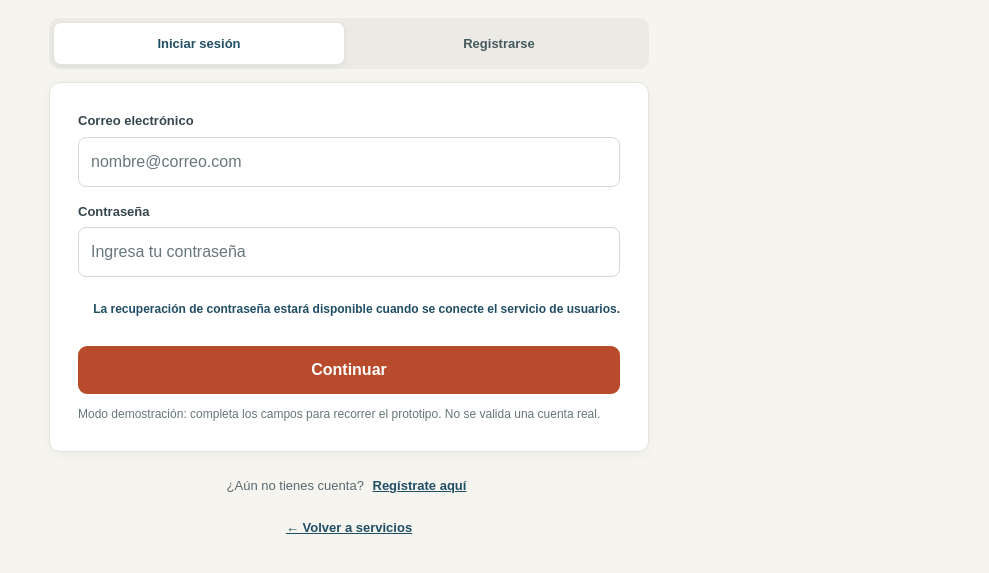
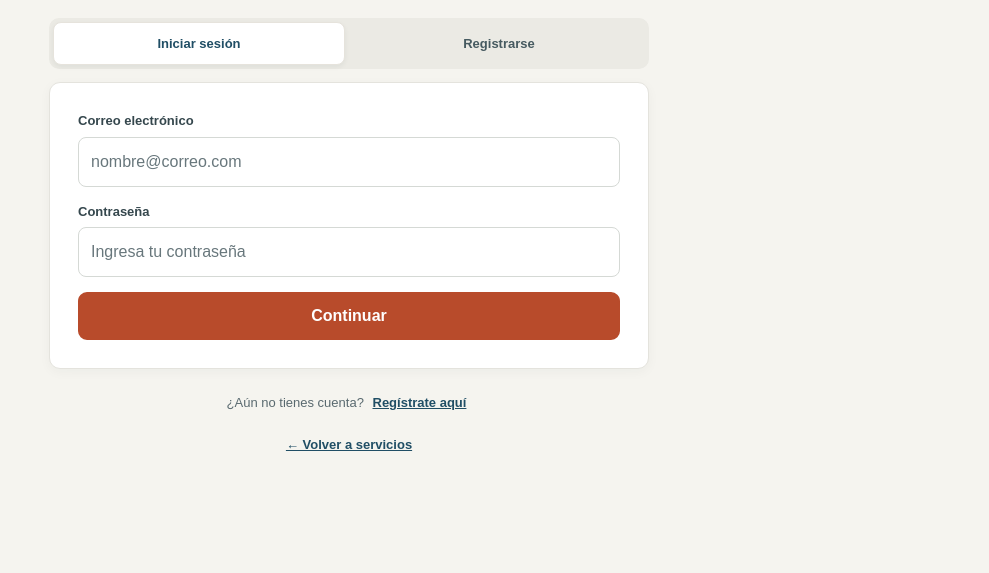
Before and after one commit to huberalexander23/VozYControl, a website: page login.html in a window 1280 px wide. Shown: the part 211-784 px from the top of the page, without its empty margins (291-1280 px from the left). Drawn offline with Linux system fonts and the light colour scheme.

Commit message:
Remove visible prototype guidance text

```diff
--- a/login.html
+++ b/login.html
@@ -22,9 +22,7 @@
     <form id="login-form" novalidate>
       <div class="field"><label for="login-email">Correo electrónico</label><input type="email" id="login-email" name="email" placeholder="nombre@correo.com" autocomplete="email" required></div>
       <div class="field"><label for="login-password">Contraseña</label><input type="password" id="login-password" name="password" placeholder="Ingresa tu contraseña" autocomplete="current-password" required></div>
-      <p class="helper-link">La recuperación de contraseña estará disponible cuando se conecte el servicio de usuarios.</p>
       <button type="submit" class="btn btn-accent btn-full">Continuar</button>
-      <p id="login-message" class="form-note" role="status" aria-live="polite">Modo demostración: completa los campos para recorrer el prototipo. No se valida una cuenta real.</p>
     </form>
   </section>
   <section class="auth-panel" id="panel-register" role="tabpanel" aria-labelledby="tab-register" hidden>
@@ -33,7 +31,6 @@
       <div class="field"><label for="reg-email">Correo electrónico</label><input type="email" id="reg-email" name="email" placeholder="nombre@correo.com" autocomplete="email" required></div>
       <div class="field"><label for="reg-password">Contraseña</label><input type="password" id="reg-password" name="new-password" placeholder="Mínimo 8 caracteres" autocomplete="new-password" minlength="8" required></div>
       <button type="submit" class="btn btn-accent btn-full">Crear cuenta</button>
-      <p id="register-message" class="form-note" role="status" aria-live="polite">Modo demostración: el registro no crea una cuenta real ni guarda datos.</p>
     </form>
   </section>
   <p class="auth-footer">¿Aún no tienes cuenta? <button type="button" class="text-button" id="switch-register">Regístrate aquí</button></p>
```
